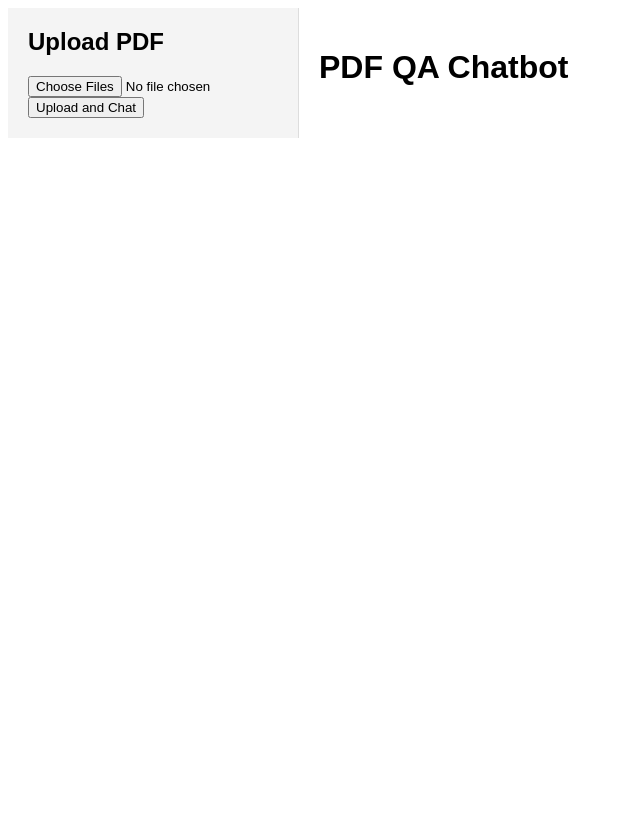
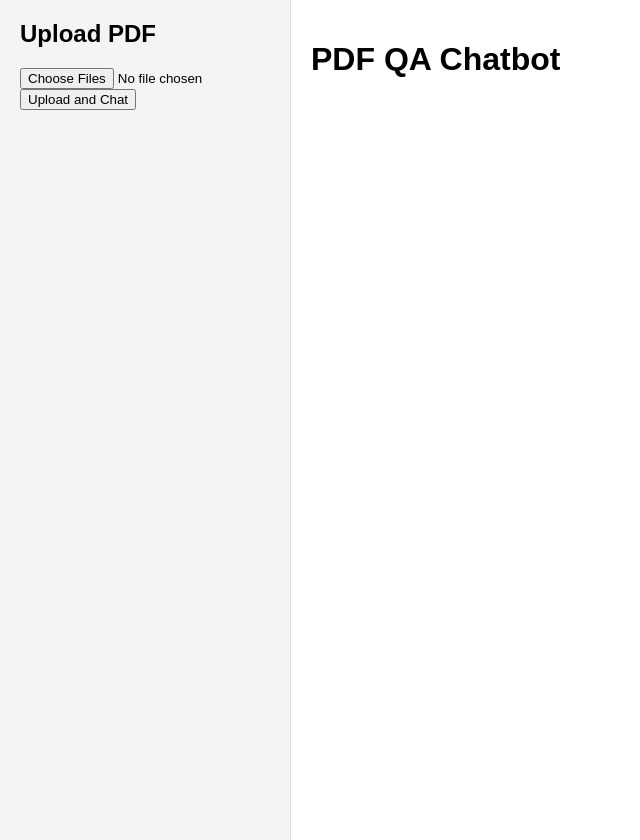
Before and after one commit to MZUHKHAN/pdfchatbot-flask, a Flask app: page / in a window 1280 px wide. Shown: the whole page, without its empty margins (0-640 px from the left). Before the commit the page ends 138 px from the top, so only its background shows below. Run offline with Flask 3, Linux system fonts and the light colour scheme.

Commit message:
Update index.html

```diff
--- a/templates/index.html
+++ b/templates/index.html
@@ -8,21 +8,22 @@
         body {
             font-family: sans-serif;
             display: flex;
+            margin: 0; /* Remove default body margins */
+            min-height: 100vh; /* Ensure body takes full viewport height */
         }
 
-        /* Sidebar styles */
         .sidebar {
             width: 250px;
             background-color: #f4f4f4;
             padding: 20px;
             border-right: 1px solid #ddd;
+            height: 100vh; /* Make sidebar full viewport height */
         }
 
         .sidebar h2 {
             margin-top: 0;
         }
 
-        /* Main content styles */
         .main-content {
             flex: 1;
             padding: 20px;
@@ -33,7 +34,6 @@
     </style>
 </head>
 <body>
-
     <div class="sidebar">
         <h2>Upload PDF</h2>
         {% if error %}
@@ -48,7 +48,6 @@
 
     <div class="main-content">
         <h1>PDF QA Chatbot</h1>
-        </div>
-
+    </div>
 </body>
 </html>
```
